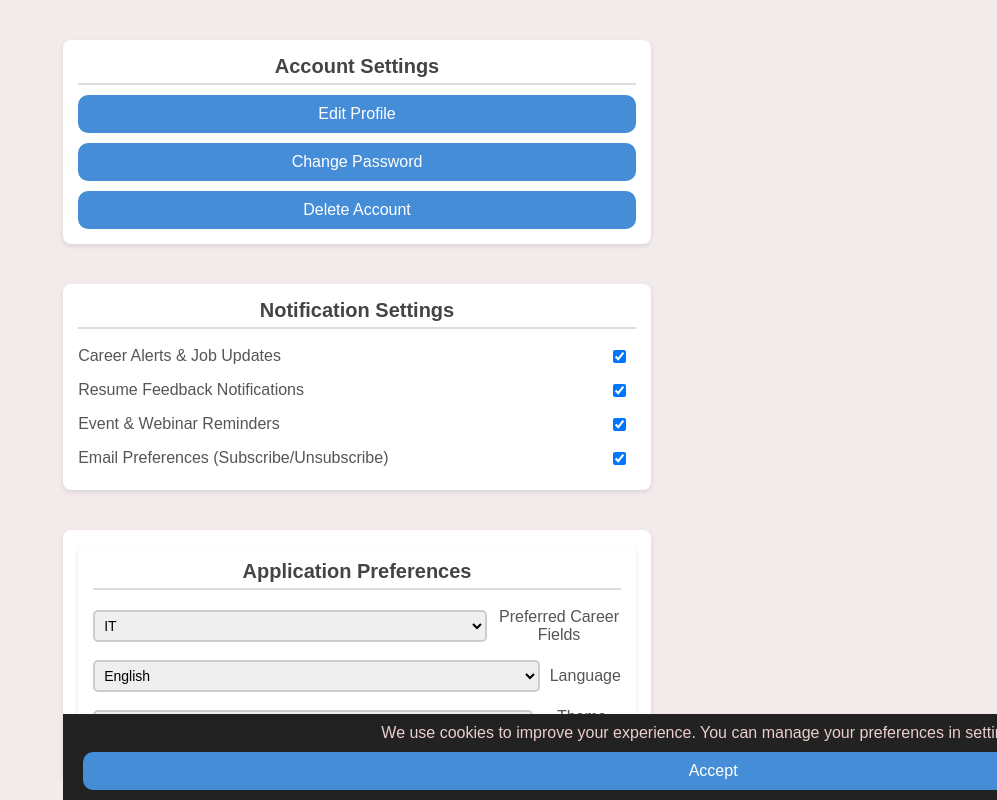
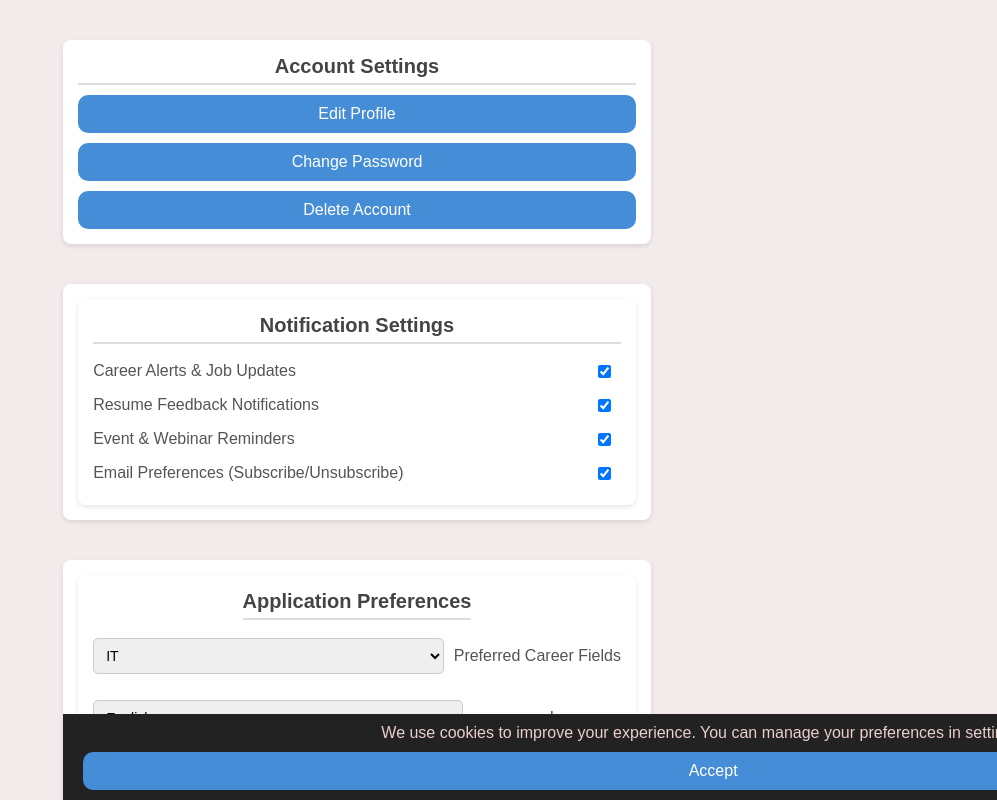
Before and after one commit to DevintthHaran/SDGP, a React (Create React App) app in the folder Frontend/sdgp-project/: page /setting in a window 1280 px wide. Shown: the top 800 px of the page, without its empty margins (283-1280 px from the left). Built offline with nearby package versions, Linux system fonts and the light colour scheme.

Commit message:
change some css
change some css part and add different  styles and colors for that

```diff
--- a/Frontend/sdgp-project/src/pages/Setting.jsx
+++ b/Frontend/sdgp-project/src/pages/Setting.jsx
@@ -138,7 +138,7 @@ const Setting = () => {
       <div className="settings-page">
         {/* <header className="header">
           <h1>Settings</h1>
-        </header> */}
+        </header>  */}
         <main className="main-content">
           {/* Account Settings */}
           <section className="settings-section">
@@ -149,7 +149,9 @@ const Setting = () => {
           </section>
 
           {/* Notification Settings */}
-          <section className="settings-section">
+          <div  className="settings-section">
+          <section className="settings-section-notification">
+
             <h2>Notification Settings</h2>
             <label>
               <input
@@ -188,6 +190,7 @@ const Setting = () => {
               Email Preferences (Subscribe/Unsubscribe)
             </label>
           </section>
+          </div>
 
           {/* Application Preferences */}
           <div className="settings-section">
--- a/Frontend/sdgp-project/src/style/setting.css
+++ b/Frontend/sdgp-project/src/style/setting.css
@@ -160,13 +160,26 @@
 
 /* appliaction prefererence*/
 
+.settings-section-application{
+  display: flex;
+  padding: 15px;
+  border-radius: 8px;
+  box-shadow: 0 2px 5px rgba(0, 0, 0, 0.1);
+  display: flex;
+  flex-direction: column; /* Stack elements properly */
+  align-items: center; /* Align to the center */
+  width: 100%;
+  max-width: 800px; /* Keep it same as Notification Settings */
+}
 .settings-section-application label {
   display: flex;
   justify-content: space-between;
   align-items: center;
-  padding: 8px 0;
+
+  width: 100%;
   font-size: 16px;
   color: #555;
+  margin-bottom: 10px; /* Adds space between fields */
 }
 
 .settings-section-application select,
@@ -176,7 +189,45 @@
   padding: 5px;
   font-size: 14px;
 }
-.settings-section-application {
+
+
+.settings-section-application select {
+  flex: 1; /* Allows dropdowns to take equal space */
+  max-width: 70%; /* Adjust width so label stays aligned */
+  padding: 8px;
+  font-size: 14px;
+  border: 1px solid #ccc;
+  border-radius: 5px;
+}
+
+/* notification setting css*/
+.settings-section-notification label{
+  display: flex;
+  justify-content: space-between;
+  align-items: center;
+  padding: 8px 0;
+  font-size: 16px;
+  gap: 10px; /* Adds spacing between label and input */
+  width: 100%; /* Ensures the label and input take full width */
+  color: #555;
+
+}
+
+.settings-section-notification select,
+.settings-section-notification input[type="checkbox"] {
+  margin-right: 10px;
+  border-radius: 5px;
+  padding: 5px;
+  font-size: 14px;
+}
+
+
+.settings-section-notification select {
+  flex: 1; /* Allows dropdowns to take equal space */
+  max-width: 70%; /* Adjust width so label stays aligned */
+}
+
+.settings-section-notification {
   background: #ffffff;
   padding: 15px;
   border-radius: 8px;
```
